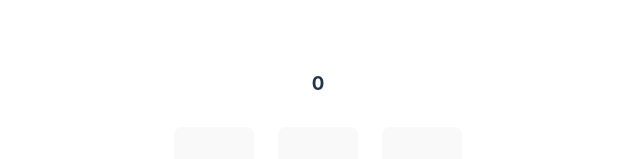
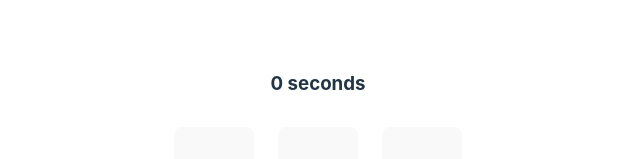
Before and after one commit to NazarPentsarskyi/React-simple-apps, a React (Vite) app: page /timer in a window 1280 px wide. Shown: the part 356-515 px from the top of the page, without its empty margins (322-962 px from the left). Built offline with nearby package versions, Linux system fonts and the light colour scheme.

Commit message:
timer a few changed

```diff
--- a/src/components/Timer.jsx
+++ b/src/components/Timer.jsx
@@ -1,5 +1,4 @@
 import { Link } from "react-router-dom";
-
 import { useEffect, useState } from "react";
 
 const Timer = () => {
@@ -16,33 +15,31 @@ const handleStart = () => {
   if(isRunning === false) {
     setTime(time);
   }
-}
+};
 
 const handleStop = () => {
   setIsRunning(false);
-}
+};
 
 const handleReset = () => {
   setTime(0);
   setIsRunning(false);
-}
+};
 
-useEffect (() => {
-
-  if ( isRunning === true) {
-
+useEffect(() => {
+  if (isRunning) {
     const timeoutId = setTimeout(() => {
       setTime(prevTime => prevTime + 1);
-  }, 1000)
+    }, 1000);
 
-  return () => {
-    if(isRunning === false) {
-      clearTimeout(timeoutId);
-      setIsRunning(false);
-    }
+    return () => {
+      if(!isRunning) {
+        clearTimeout(timeoutId);
+        setIsRunning(false);
+      }
+    };
   }
-}
-},[time, isRunning])
+},[time, isRunning]);
 
   return (
     <>
@@ -50,7 +47,7 @@ useEffect (() => {
       <h2>Timer</h2>
       <br />
 
-      <h3>{time}</h3>
+      <h3>{time} seconds</h3>
       <div className='board'>
         <button onClick = {handleStart}>Start</button>
         <button onClick = {handleStop}>Stop</button>
```
